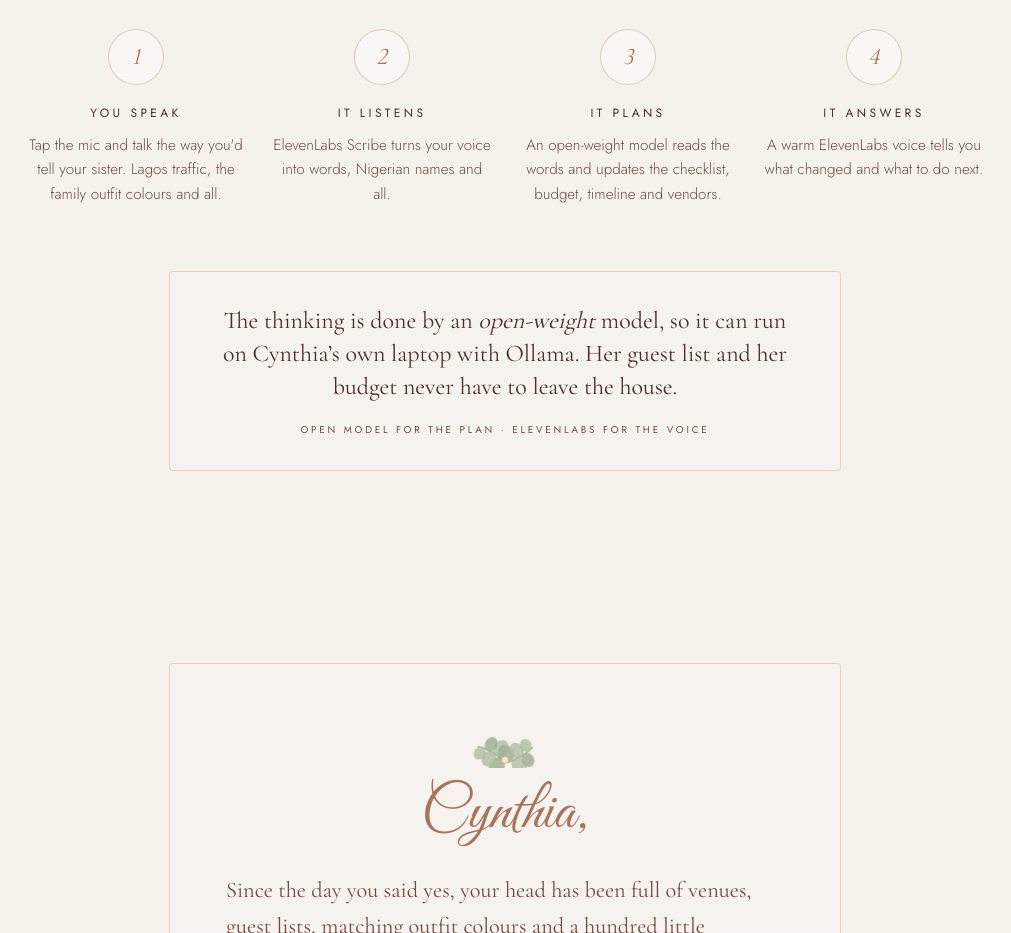
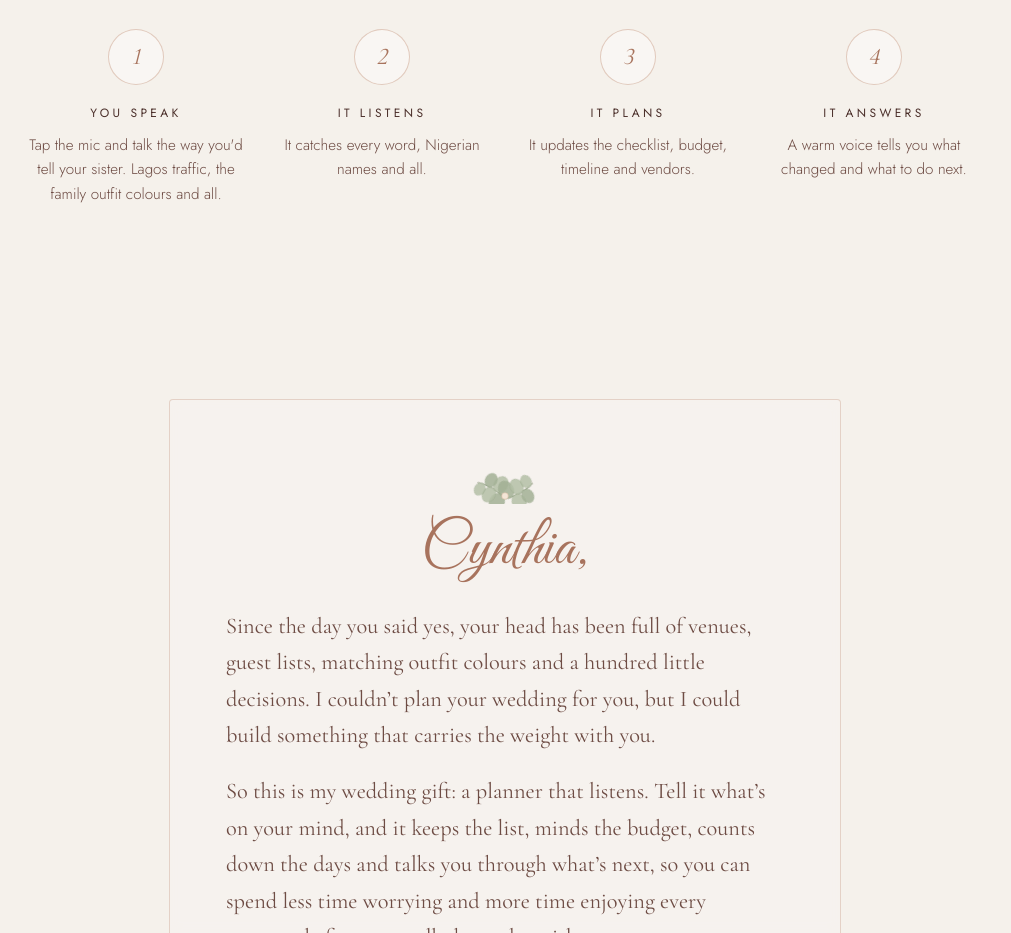
Before and after one commit to comzzy/cynthias-wedding-plans, a Next.js app: page / in a window 1280 px wide. Shown: the part 2040-2973 px from the top of the page, without its empty margins (135-1146 px from the left). Built offline with nearby package versions, Linux system fonts and the light colour scheme.

Commit message:
Site copy speaks to Cynthia and her guests: remove backend explanations

```diff
--- a/src/app/api/stt/route.ts
+++ b/src/app/api/stt/route.ts
@@ -5,7 +5,7 @@
 export const dynamic = "force-dynamic";
 
 export async function POST(req: Request) {
-  if (!process.env.ELEVENLABS_API_KEY) return NextResponse.json({ error: "Voice is not set up yet (ELEVENLABS_API_KEY missing)." }, { status: 503 });
+  if (!process.env.ELEVENLABS_API_KEY) return NextResponse.json({ error: "Voice isn't ready yet. You can type instead." }, { status: 503 });
   const form = await req.formData().catch(() => null);
   const audio = form?.get("audio");
   if (!(audio instanceof Blob) || audio.size === 0) return NextResponse.json({ error: "No audio received." }, { status: 400 });
--- a/src/app/layout.tsx
+++ b/src/app/layout.tsx
@@ -13,7 +13,7 @@
 
 export const metadata: Metadata = {
   title: "Cynthia's Wedding Plans",
-  description: "A voice wedding planner made by Kane for Cynthia. Speak your plans; an open-weight model keeps the checklist, the budget and the countdown, and ElevenLabs gives it a warm voice.",
+  description: "A voice wedding planner made by Kane for Cynthia. Speak your plans, and it keeps the checklist, the budget and the countdown.",
 };
 
 export const viewport: Viewport = { themeColor: "#f5f1eb", width: "device-width", initialScale: 1 };
--- a/src/app/page.tsx
+++ b/src/app/page.tsx
@@ -41,9 +41,9 @@
 
 const STEPS = [
   ["You speak", "Tap the mic and talk the way you'd tell your sister. Lagos traffic, the family outfit colours and all."],
-  ["It listens", "ElevenLabs Scribe turns your voice into words, Nigerian names and all."],
-  ["It plans", "An open-weight model reads the words and updates the checklist, budget, timeline and vendors."],
-  ["It answers", "A warm ElevenLabs voice tells you what changed and what to do next."],
+  ["It listens", "It catches every word, Nigerian names and all."],
+  ["It plans", "It updates the checklist, budget, timeline and vendors."],
+  ["It answers", "A warm voice tells you what changed and what to do next."],
 ];
 
 export default function Home() {
@@ -142,14 +142,6 @@
             </Reveal>
           ))}
         </ol>
-        <Reveal delay={0.2}>
-          <div className="paper mx-auto mt-16 max-w-2xl rounded-sm px-7 py-8 text-center sm:px-12">
-            <p className="font-display text-2xl leading-snug text-cocoa">
-              The thinking is done by an <em>open-weight</em> model, so it can run on Cynthia&rsquo;s own laptop with Ollama. Her guest list and her budget never have to leave the house.
-            </p>
-            <p className="caps mt-5 text-[0.62rem] text-cocoa-soft">Open model for the plan · ElevenLabs for the voice</p>
-          </div>
-        </Reveal>
       </section>
 
       {/* NOTE */}
--- a/src/components/Planner.tsx
+++ b/src/components/Planner.tsx
@@ -23,7 +23,6 @@
   "The caterer quoted ₦1.4 million for jollof and small chops",
 ];
 
-type Status = { llm: { provider: string; model: string; keySet: boolean; reachable: boolean }; voice: { ready: boolean } };
 
 export default function Planner() {
   const [plan, setPlan] = useState<Plan>(emptyPlan);
@@ -33,8 +32,6 @@
   const [text, setText] = useState("");
   const [voiceOn, setVoiceOn] = useState(true);
   const [error, setError] = useState<string | null>(null);
-  const [status, setStatus] = useState<Status | null>(null);
-  const [source, setSource] = useState<PlanResponse["source"] | null>(null);
   const [loaded, setLoaded] = useState(false);
   const rec = useRef<Recording | null>(null);
   const timer = useRef<ReturnType<typeof setTimeout> | null>(null);
@@ -53,7 +50,6 @@
       if (v) setVoiceOn(v === "1");
     } catch {}
     setLoaded(true);
-    fetch("/api/status").then((r) => r.json()).then(setStatus).catch(() => {});
   }, []);
   useEffect(() => {
     if (!loaded) return;
@@ -89,7 +85,6 @@
       const data = (await r.json()) as PlanResponse & { error?: string };
       if (!r.ok) throw new Error(data.error || "Something went wrong");
       setPlan(data.plan);
-      setSource(data.source);
       setChat((c) => [...c, { role: "assistant", text: data.reply }]);
       await say(data.reply);
     } catch (e) {
@@ -151,7 +146,6 @@
     if (!confirm("Start the plan again from scratch? This clears the checklist, budget and notes on this device.")) return;
     setPlan(emptyPlan());
     setChat([]);
-    setSource(null);
   };
 
   const f = plan.facts;
@@ -166,12 +160,6 @@
     thinking: "Updating your plan…",
     speaking: "Speaking. Tap to stop",
   }[state];
-
-  const brain = status
-    ? status.llm.reachable && (status.llm.keySet || status.llm.provider === "Ollama")
-      ? `Planning with ${status.llm.model.replace(/^.*\//, "")}, an open-weight model via ${status.llm.provider}`
-      : "No planning model connected. Using the offline helper"
-    : "";
 
   return (
     <div className="mx-auto grid max-w-6xl gap-10 px-4 pb-24 pt-2 sm:px-8 lg:grid-cols-[minmax(0,430px)_minmax(0,1fr)] lg:gap-12">
@@ -257,10 +245,6 @@
                 Voice replies: {voiceOn ? "on" : "off"}
               </button>
             </div>
-            <p className="caps mt-5 text-[0.5rem] leading-relaxed text-taupe">
-              {brain}
-              {source === "fallback" && status?.llm.reachable ? " · last reply used the offline helper" : ""}
-            </p>
           </div>
         </ArchReveal>
       </div>
--- a/src/lib/fallback.ts
+++ b/src/lib/fallback.ts
@@ -110,7 +110,7 @@
   } else if (!plan.tasks.length) {
     reply = "Tell me the budget, the guest count, the city and the month, and I'll lay it all out.";
   } else {
-    reply = "I noted that. My planning model is offline right now, so I can only catch budgets, guest counts, dates and bookings.";
+    reply = "I noted that. Right now I can only catch budgets, guest counts, dates and bookings.";
   }
   return { reply, facts, vendors, completeTasks };
 }
```
